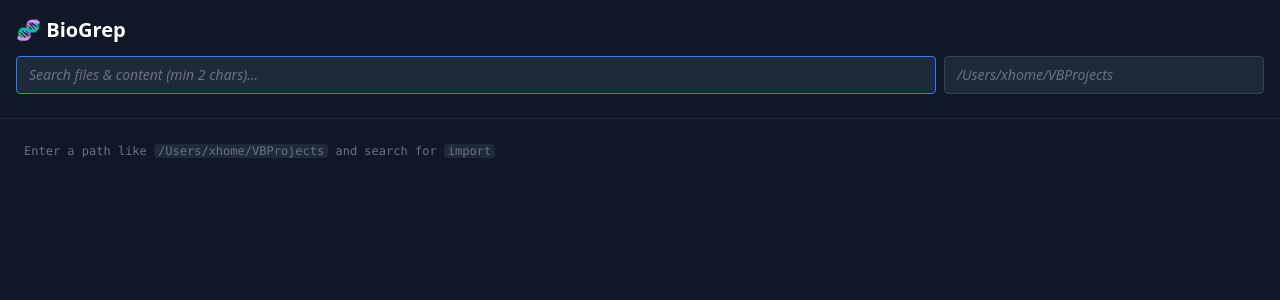
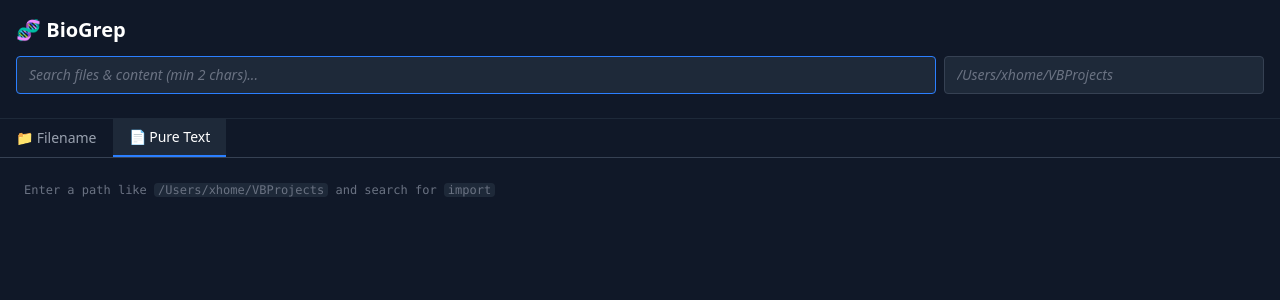
Before and after one commit to x-cean/biogrep, a React (Vite) app: page / in a window 1280 px wide. Shown: the top 300 px of the page. Built offline with nearby package versions, Linux system fonts and the light colour scheme; the HTML template or start-up script is replaced by a standard one.

Commit message:
feat: add virtualized list + tabbed UI for search results

```diff
--- a/package.json
+++ b/package.json
@@ -15,7 +15,8 @@
     "@tauri-apps/plugin-opener": "^2",
     "@tauri-apps/plugin-shell": "^2.3.4",
     "react": "^19.1.0",
-    "react-dom": "^19.1.0"
+    "react-dom": "^19.1.0",
+    "react-virtuoso": "^4.18.1"
   },
   "devDependencies": {
     "@tailwindcss/vite": "^4.1.18",
--- a/src/App.tsx
+++ b/src/App.tsx
@@ -1,6 +1,7 @@
 import { useState, useEffect, useRef } from "react";
 import { Command } from "@tauri-apps/plugin-shell";
 import { openPath } from "@tauri-apps/plugin-opener";
+import { Virtuoso } from "react-virtuoso";
 
 interface SearchResult {
   path: string;
@@ -13,8 +14,8 @@ interface FileResult {
   filename: string;
 }
 
-const MAX_RESULTS = 1000;
-const MAX_FILE_RESULTS = 100;
+const MAX_RESULTS = 50000;
+const MAX_FILE_RESULTS = 5000;
 
 function App() {
   const [query, setQuery] = useState("");
@@ -23,6 +24,8 @@ function App() {
   const [fileResults, setFileResults] = useState<FileResult[]>([]);
   const [loading, setLoading] = useState(false);
   const [error, setError] = useState("");
+
+  const [activeTab, setActiveTab] = useState<"files" | "content">("content");
 
   const searchIdRef = useRef(0);
 
@@ -141,8 +144,6 @@ function App() {
     }
   }
 
-  const totalResults = fileResults.length + results.length;
-
   return (
     <main className="flex flex-col h-screen bg-gray-900 text-white">
       <div className="p-4 border-b border-gray-800">
@@ -168,26 +169,51 @@ function App() {
 
         <div className="flex gap-4 mt-2 text-xs">
           {loading && <span className="text-blue-400">Searching...</span>}
-          {totalResults > 0 && (
-            <span className="text-green-400">
-              {fileResults.length} files, {results.length} content matches
-            </span>
-          )}
           {error && <span className="text-red-400">{error}</span>}
         </div>
       </div>
 
-      <div className="flex-1 overflow-auto p-2 font-mono text-xs">
-        {/* Filename Matches Section */}
-        {fileResults.length > 0 && (
-          <div className="mb-4">
-            <div className="text-gray-400 px-2 py-1 mb-1 text-xs uppercase tracking-wide flex items-center gap-2">
-              <span>📁</span>
-              <span>Filename Matches ({fileResults.length})</span>
-            </div>
-            {fileResults.map((r, i) => (
+      {/* Tab Bar */}
+      <div className="flex border-b border-gray-700 bg-gray-850">
+        <button
+          onClick={() => setActiveTab("files")}
+          className={`px-4 py-2 text-sm font-medium transition-colors ${activeTab === "files"
+            ? "text-white border-b-2 border-blue-500 bg-gray-800"
+            : "text-gray-400 hover:text-gray-200 hover:bg-gray-800"
+            }`}
+        >
+          📁 Filename
+          {fileResults.length > 0 && (
+            <span className="ml-2 px-1.5 py-0.5 text-xs rounded-full bg-purple-600 text-white">
+              {fileResults.length}
+            </span>
+          )}
+        </button>
+        <button
+          onClick={() => setActiveTab("content")}
+          className={`px-4 py-2 text-sm font-medium transition-colors ${activeTab === "content"
+            ? "text-white border-b-2 border-blue-500 bg-gray-800"
+            : "text-gray-400 hover:text-gray-200 hover:bg-gray-800"
+            }`}
+        >
+          📄 Pure Text
+          {results.length > 0 && (
+            <span className="ml-2 px-1.5 py-0.5 text-xs rounded-full bg-blue-600 text-white">
+              {results.length}
+            </span>
+          )}
+        </button>
+      </div>
+
+      {/* Results Area */}
+      <div className="flex-1 overflow-hidden p-2 font-mono text-xs">
+        {/* File Results */}
+        {activeTab === "files" && fileResults.length > 0 && (
+          <Virtuoso
+            style={{ height: "100%" }}
+            data={fileResults}
+            itemContent={(_index, r) => (
               <div
-                key={`file-${i}`}
                 onClick={() => openPath(r.path)}
                 title={r.path}
                 className="flex gap-2 hover:bg-gray-800 px-2 py-1 rounded cursor-pointer active:bg-gray-700"
@@ -199,20 +225,21 @@ function App() {
                   {r.path}
                 </span>
               </div>
-            ))}
-          </div>
+            )}
+          />
         )}
 
-        {/* Content Matches Section */}
-        {results.length > 0 && (
-          <div>
-            <div className="text-gray-400 px-2 py-1 mb-1 text-xs uppercase tracking-wide flex items-center gap-2">
-              <span>📄</span>
-              <span>Content Matches ({results.length})</span>
-            </div>
-            {results.map((r, i) => (
+        {activeTab === "files" && fileResults.length === 0 && !loading && query.length >= 2 && searchPath && (
+          <p className="text-gray-500 p-4">No filename matches</p>
+        )}
+
+        {/* Content Results */}
+        {activeTab === "content" && results.length > 0 && (
+          <Virtuoso
+            style={{ height: "100%" }}
+            data={results}
+            itemContent={(_index, r) => (
               <div
-                key={`content-${i}`}
                 onClick={() => openPath(r.path)}
                 title={r.path}
                 className="flex gap-2 hover:bg-gray-800 px-2 py-1 rounded cursor-pointer active:bg-gray-700"
@@ -225,12 +252,12 @@ function App() {
                 </span>
                 <span className="text-gray-300 truncate">{r.lineContent}</span>
               </div>
-            ))}
-          </div>
+            )}
+          />
         )}
 
-        {!loading && totalResults === 0 && query.length >= 2 && searchPath && (
-          <p className="text-gray-500 p-4">No results</p>
+        {activeTab === "content" && results.length === 0 && !loading && query.length >= 2 && searchPath && (
+          <p className="text-gray-500 p-4">No content matches</p>
         )}
 
         {!searchPath && (
```
Also changed, not shown: 2 other files (tests, documents, lock files or other folders).
